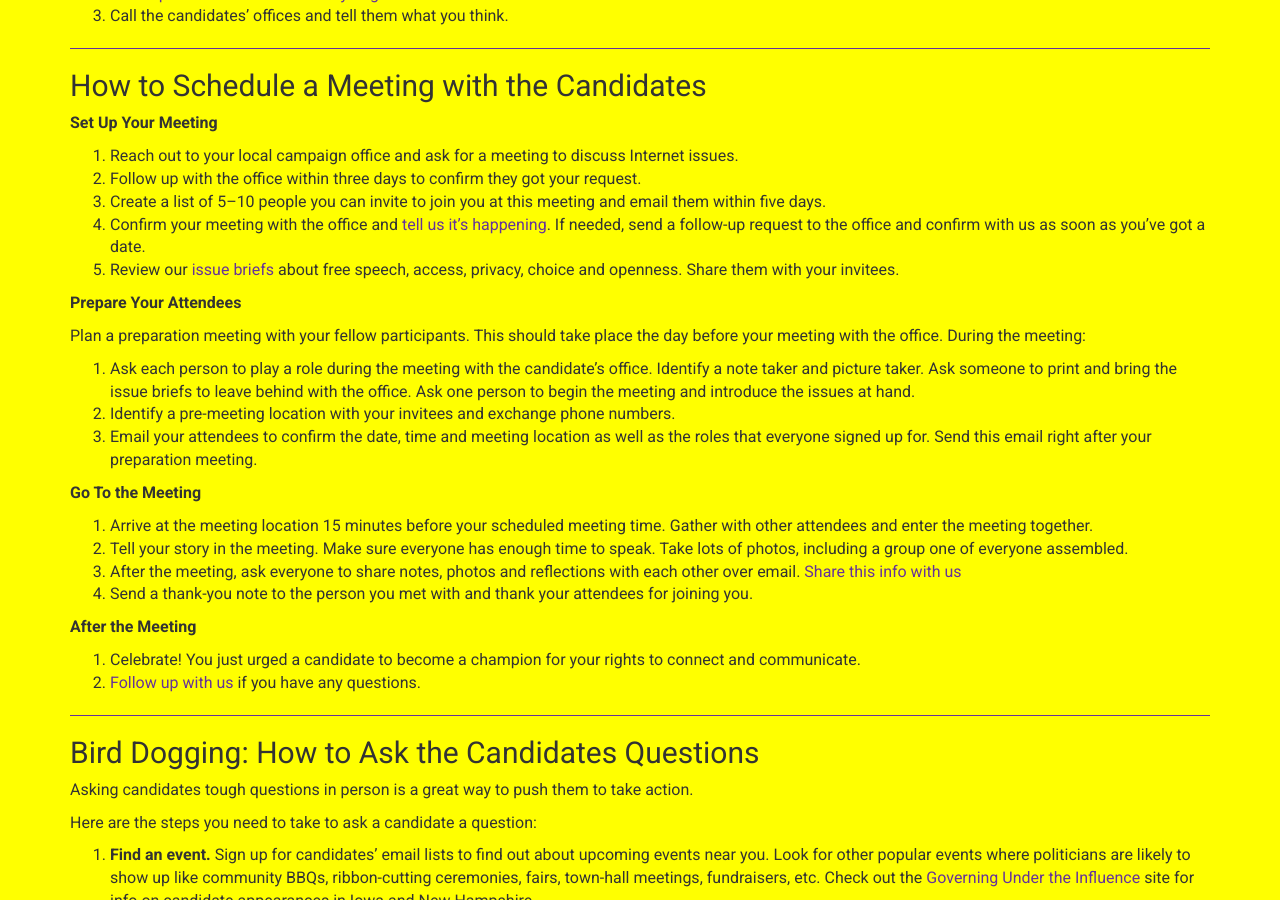
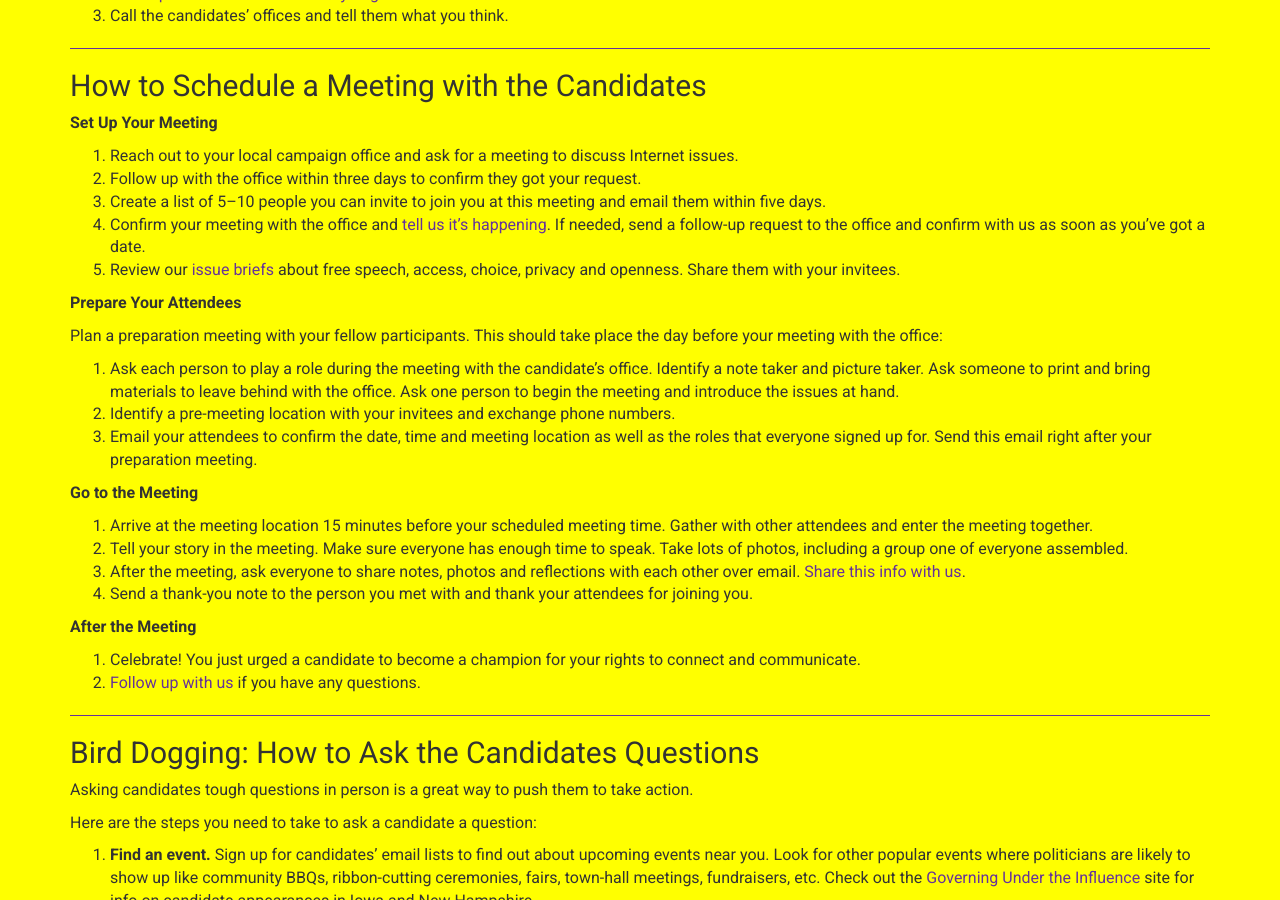
Before and after one commit to freepress/internet2016, a Jekyll site: the page built from _posts/toolkits/2015-01-03-educate-the-candidates.md, in a window 1280 px wide and 900 px high, scrolled down 867 px. Built offline with Jekyll 4.4.1, drawn with Linux system fonts in a browser that asks for light colours; comment, search, counter and statistics services are not loaded.

Commit message:
Updated content

```diff
--- a/_posts/toolkits/2015-01-03-educate-the-candidates.md
+++ b/_posts/toolkits/2015-01-03-educate-the-candidates.md
@@ -25,21 +25,21 @@
  1. Follow up with the office within three days to confirm they got your request.
  1. Create a list of 5–10 people you can invite to join you at this meeting and email them within five days.
  1. Confirm your meeting with the office and <a href="mailto:info@freepress.net">tell us it’s happening</a>. If needed, send a follow-up request to the office and confirm with us as soon as you’ve got a date.
- 1. Review our [issue briefs](LINKTK) about free speech, access, privacy, choice and openness. Share them with your invitees.
+ 1. Review our [issue briefs](http://internet2016.net/policyplatform/) about free speech, access, choice, privacy and openness. Share them with your invitees.
 
 **Prepare Your Attendees**
 
-Plan a preparation meeting with your fellow participants. This should take place the day before your meeting with the office. During the meeting:
+Plan a preparation meeting with your fellow participants. This should take place the day before your meeting with the office:
 
- 1. Ask each person to play a role during the meeting with the candidate’s office. Identify a note taker and picture taker. Ask someone to print and bring the issue briefs to leave behind with the office. Ask one person to begin the meeting and introduce the issues at hand.
+ 1. Ask each person to play a role during the meeting with the candidate’s office. Identify a note taker and picture taker. Ask someone to print and bring materials to leave behind with the office. Ask one person to begin the meeting and introduce the issues at hand.
  1. Identify a pre-meeting location with your invitees and exchange phone numbers.
  1. Email your attendees to confirm the date, time and meeting location as well as the roles that everyone signed up for. Send this email right after your preparation meeting.
 
-**Go To the Meeting**
+**Go to the Meeting**
 
 1. Arrive at the meeting location 15 minutes before your scheduled meeting time. Gather with other attendees and enter the meeting together.
 1. Tell your story in the meeting. Make sure everyone has enough time to speak. Take lots of photos, including a group one of everyone assembled.
-1. After the meeting, ask everyone to share notes, photos and reflections with each other over email. <a href="mailto:info@freepress.net">Share this info with us</a>
+1. After the meeting, ask everyone to share notes, photos and reflections with each other over email. <a href="mailto:info@freepress.net">Share this info with us</a>.
 1. Send a thank-you note to the person you met with and thank your attendees for joining you.
 
 **After the Meeting**
```
